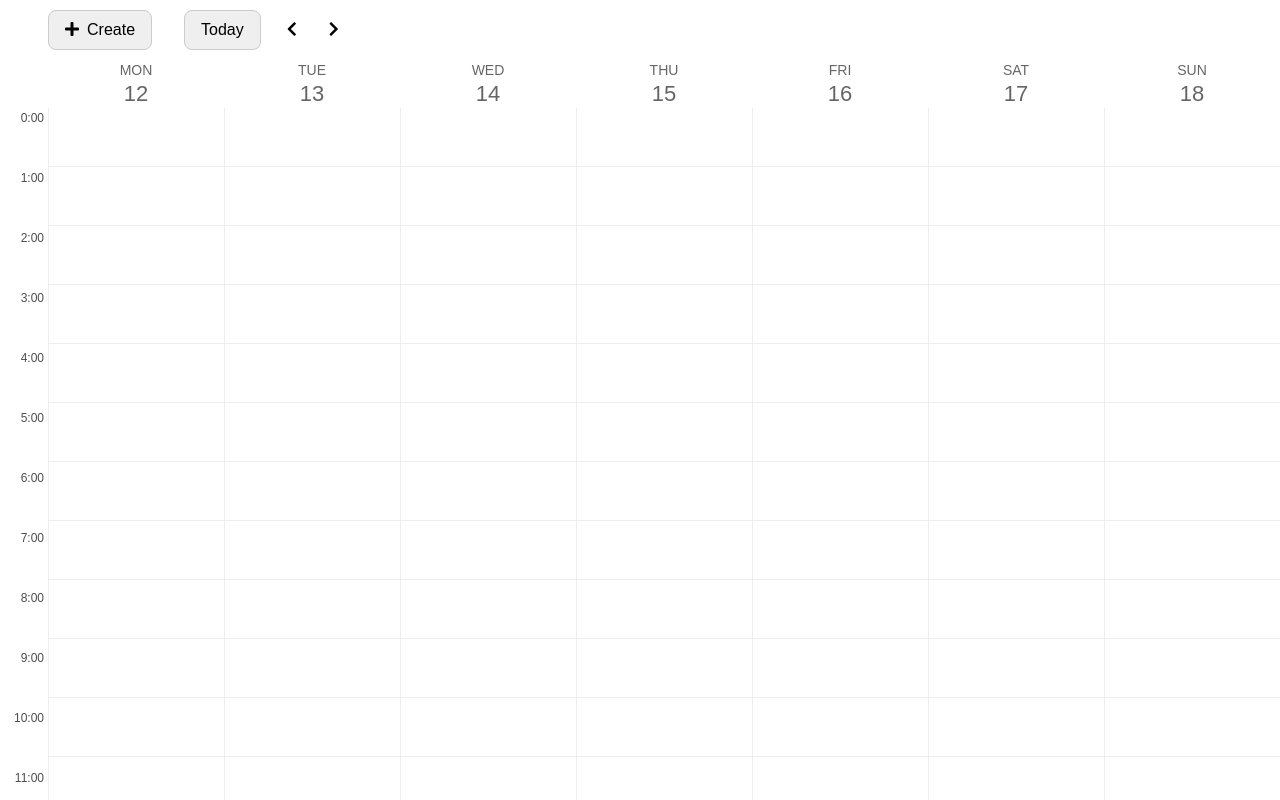
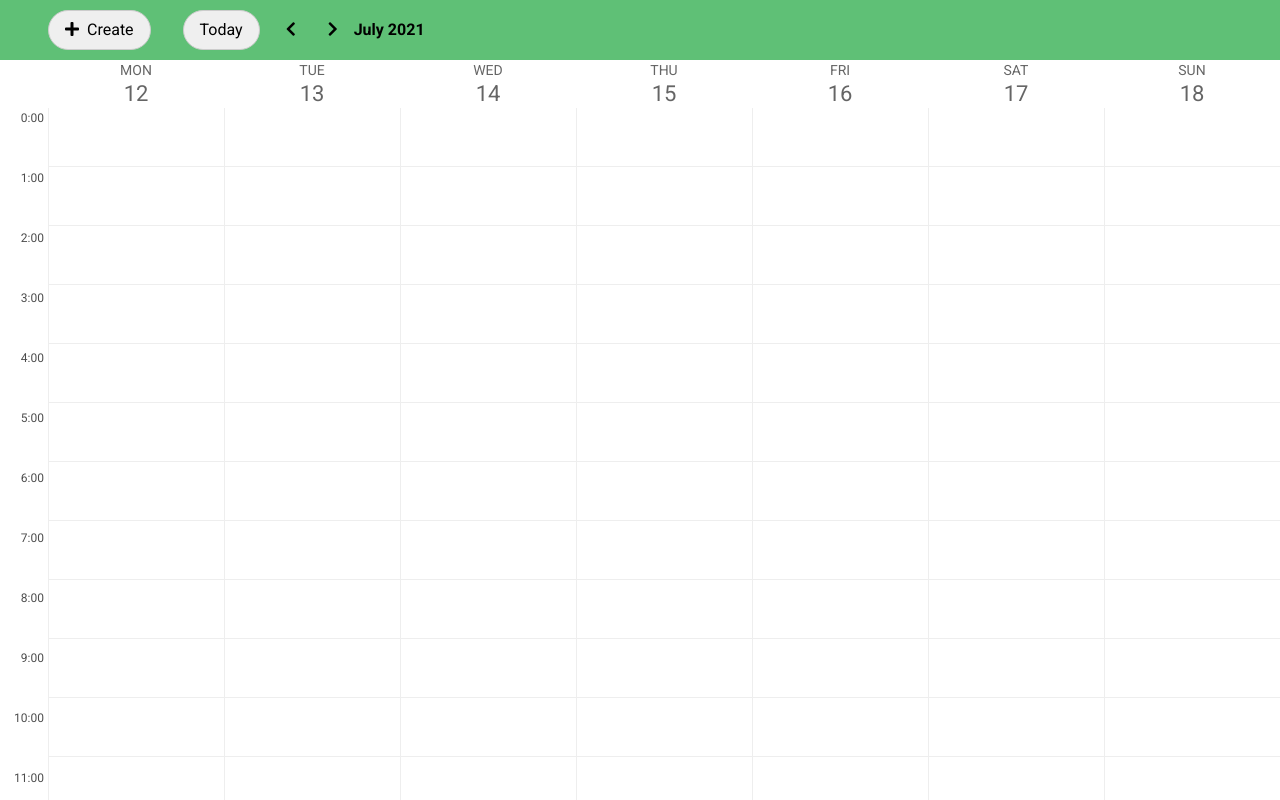
Before and after one commit to RomanHrynko/calendar-project, a React app: page / in a window 1280 px wide. Built offline with nearby package versions, Linux system fonts and the light colour scheme.

Commit message:
calendar-header

```diff
--- a/src/App.jsx
+++ b/src/App.jsx
@@ -1,4 +1,4 @@
-import React, { Component } from 'react';
+import React, { useState } from 'react';
 import Header from './components/header/Header.jsx';
 import Calendar from './components/calendar/Calendar.jsx';
 
@@ -6,22 +6,30 @@ import { getWeekStartDate, generateWeekRange } from '../src/utils/dateUtils.js';
 
 import './common.scss';
 
-class App extends Component {
-  state = {
-    weekStartDate: new Date(),
-  };
+const App = () => {
+  const [weekStartDate, setWeekStartDate] = useState(new Date());
 
-  render() {
-    const { weekStartDate } = this.state;
   const weekDates = generateWeekRange(getWeekStartDate(weekStartDate));
+
+  const onPrevWeek = () =>
+    setWeekStartDate(new Date(weekStartDate.setDate(weekStartDate.getDate() - 7)));
+
+  const onNextWeek = () =>
+    setWeekStartDate(new Date(weekStartDate.setDate(weekStartDate.getDate() + 7)));
+
+  const onTodayWeek = () => setWeekStartDate(new Date());
 
   return (
     <>
-        <Header />
+      <Header
+        prevWeek={onPrevWeek}
+        nextWeek={onNextWeek}
+        todayWeek={onTodayWeek}
+        weekDates={weekDates}
+      />
       <Calendar weekDates={weekDates} />
     </>
   );
-  }
-}
+};
 
 export default App;
--- a/src/common.scss
+++ b/src/common.scss
@@ -1,11 +1,16 @@
 .button {
   height: 40px;
-  border-radius: 8px;
+  border-radius: 50px;
   border: 1px solid #ccc;
   outline: none;
   cursor: pointer;
   font-size: 16px;
   font-weight: 500;
+
+  &:hover {
+    background-color: #a0a0a0;
+    color: #fff;
+  }
 }
 
 .icon-button {
--- a/src/components/header/Header.jsx
+++ b/src/components/header/Header.jsx
@@ -1,24 +1,30 @@
 import React from 'react';
 
-import { months } from '../../utils/dateUtils.js';
-
+import moment from 'moment';
 import './header.scss';
 
-const Header = () => {
+const Header = ({ weekDates, prevWeek, nextWeek, todayWeek }) => {
+  const currentMonth = moment(weekDates[0]).format('MMMM YYYY');
+  const nextMonth = moment(weekDates[weekDates.length - 1]).format('MMMM YYYY');
+
+  const textMonth = currentMonth === nextMonth ? currentMonth : `${currentMonth} - ${nextMonth}`;
+
   return (
     <header className="header">
       <button className="button create-event-btn">
         <i className="fas fa-plus create-event-btn__icon"></i>Create
       </button>
       <div className="navigation">
-        <button className="navigation__today-btn button">Today</button>
-        <button className="icon-button navigation__nav-icon">
+        <button className="navigation__today-btn button" onClick={todayWeek}>
+          Today
+        </button>
+        <button className="icon-button navigation__nav-icon" onClick={prevWeek}>
           <i className="fas fa-chevron-left"></i>
         </button>
-        <button className="icon-button navigation__nav-icon">
+        <button className="icon-button navigation__nav-icon" onClick={nextWeek}>
           <i className="fas fa-chevron-right"></i>
         </button>
-        <span className="navigation__displayed-month"></span>
+        <span className="navigation__displayed-month">{textMonth}</span>
       </div>
     </header>
   );
--- a/src/components/header/header.scss
+++ b/src/components/header/header.scss
@@ -3,6 +3,7 @@
   height: 60px;
   padding: 0 48px;
   align-items: center;
+  background-color: #5fc076;
 }
 
 .create-event-btn {
@@ -26,5 +27,6 @@
 
   &__displayed-month {
     margin-left: 10px;
+    font-weight: 700;
   }
 }
--- a/src/components/week/Week.jsx
+++ b/src/components/week/Week.jsx
@@ -4,6 +4,7 @@ import Day from '../day/Day';
 import './week.scss';
 
 const Week = ({ weekDates, events }) => {
+  // console.log(props);
   return (
     <div className="calendar__week">
       {weekDates.map(dayStart => {
--- a/src/index.scss
+++ b/src/index.scss
@@ -3,5 +3,5 @@
 }
 
 body {
-  font-family: Arial, Helvetica, sans-serif;
+  font-family: 'Roboto', sans-serif;
 }
```
Lines whose indentation alone changed are shown as unchanged.
